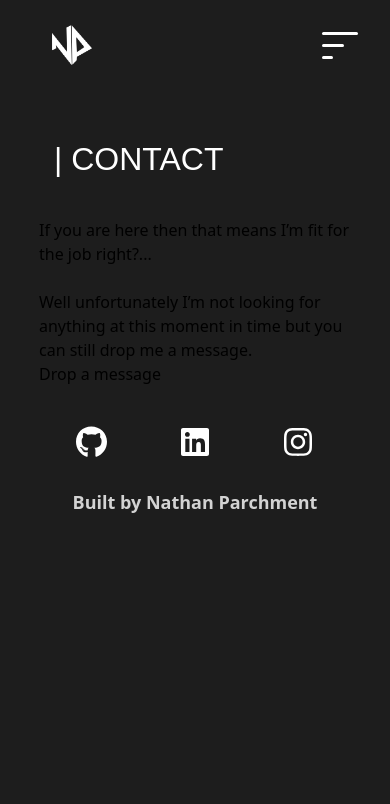
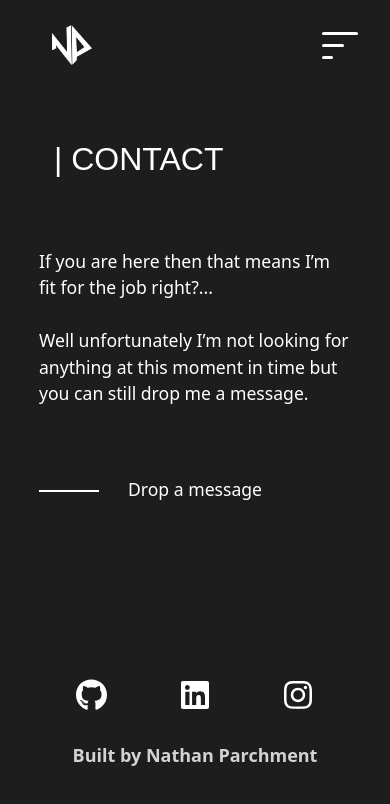
Before and after one commit to Nathan-47/nathanparchment.com-v03, a React (Create React App) app: page /contact in a window 390 px wide. Shown: the top 804 px of the page. Built offline with nearby package versions, Linux system fonts and the light colour scheme; a web font is replaced by a local one.

Commit message:
Add files via upload

```diff
--- a/src/sass/style.scss
+++ b/src/sass/style.scss
@@ -623,3 +623,87 @@ body {overflow-y: auto;}
     width: 300px;
 }
 }
+
+
+// Contact
+#contact-content {
+  width: 70%;
+  margin: auto;
+  margin-top: 50px;
+  margin-bottom: 10em;
+  color: $secondary-color;
+  font-size: 1.1rem;
+}
+.hr-lines:before{
+  content:" ";
+  display: block;
+  height: 2px;
+  width: 200px;
+  position: absolute;
+  top: 50%;
+  left: 0;
+  background: $secondary-color;
+}
+.hr-lines{
+  position: relative;
+  max-width: 650px;
+  margin: 70px auto;
+  text-align: center;
+  color: $secondary-color;
+}
+
+
+@media screen and (max-width: 4000px) {
+  #contact-content {width: 40%;}
+}
+
+@media screen and (max-width: 2300px) {
+  #contact-content {
+    width: 40%;
+  }
+  .hr-lines:before{
+    width: 150px;
+  }
+}
+
+@media screen and (max-width: 1900px) {
+  #contact-content {
+    width: 50%;
+  }
+  .hr-lines:before{
+    width: 150px;
+  }
+}
+
+@media screen and (max-width: 1300px) {
+  #contact-content {width: 60%;}
+}
+
+@media screen and (max-width: 950px) {
+  #contact-content {width: 70%;}
+}
+
+@media screen and (max-width: 850px) {
+  #contact-content {width: 80%;}
+}
+
+@media screen and (max-width: 720px) {
+  .hr-lines:before{width: 100px;}
+}
+
+@media screen and (max-width: 540px) {
+  .hr-lines:before{width: 70px;}
+}
+
+@media screen and (max-width: 440px) {
+  #contact-content {
+    width: 100%;
+}
+.hr-lines:before{
+    width: 85px;
+  }
+}
+
+@media screen and (max-width: 400px) {
+  .hr-lines:before{width: 60px;}
+}
```
